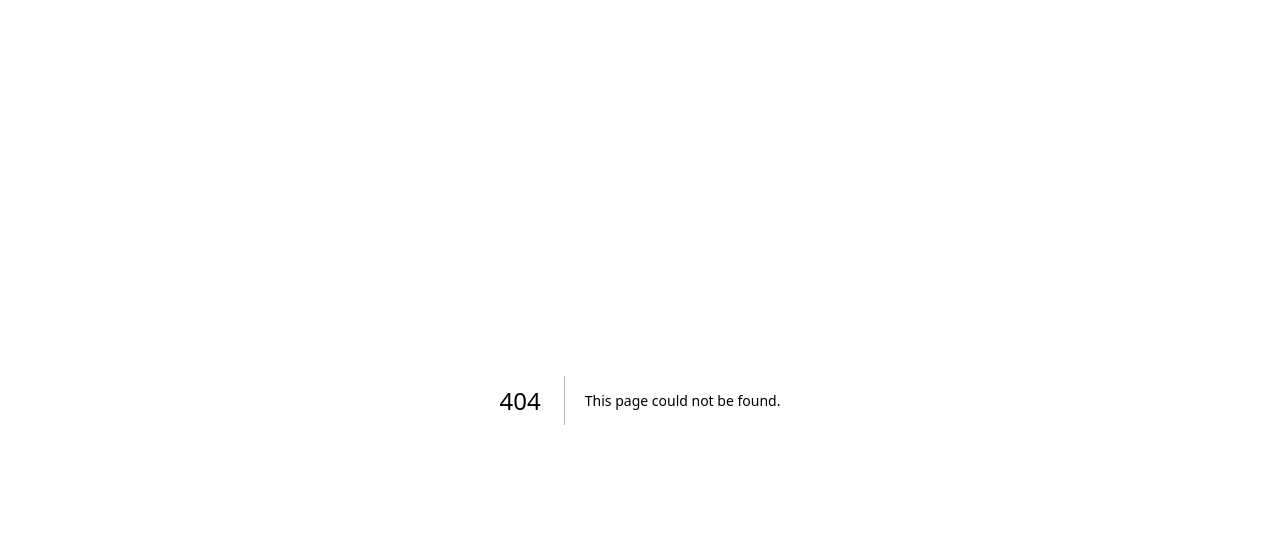
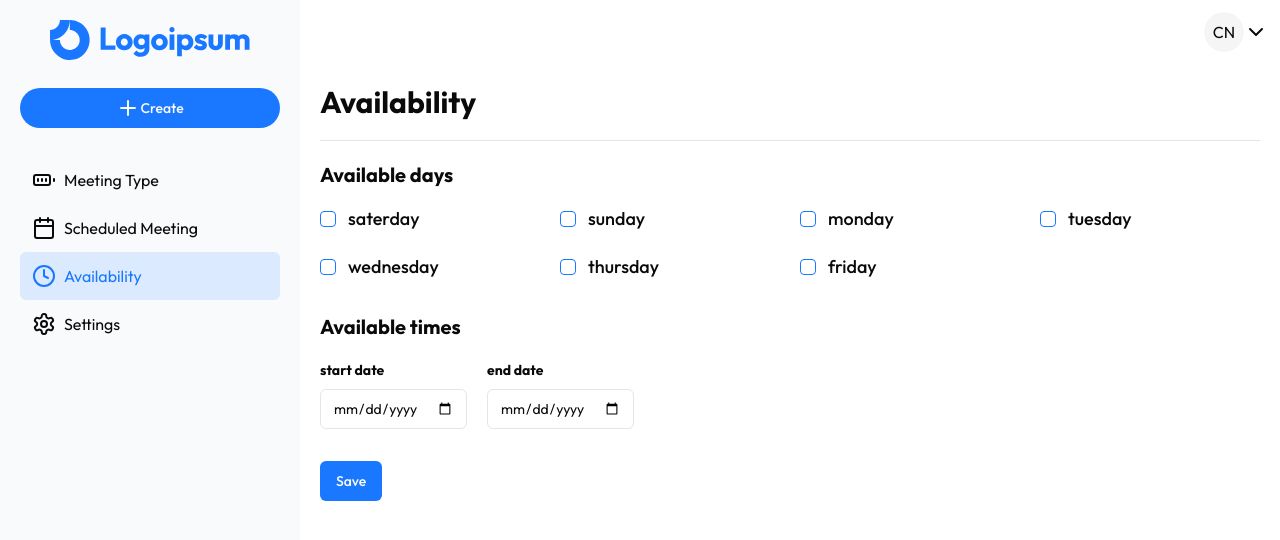
Before and after one commit to Mohamed-A-Zaki/client_meeting_scheduler_app, a Next.js app: page /dashboard/availability in a window 1280 px wide. Before the commit this address had no page. Shown: the top 540 px of the page. Built offline with nearby package versions, Linux system fonts and the light colour scheme.

Commit message:
create availability page

```diff
--- /dev/null
+++ b/app/dashboard/availability/page.tsx
@@ -0,0 +1,114 @@
+"use client";
+
+import { Button } from "@/components/ui/button";
+import { Checkbox } from "@/components/ui/checkbox";
+import {
+  Form,
+  FormControl,
+  FormField,
+  FormItem,
+  FormLabel,
+  FormMessage,
+} from "@/components/ui/form";
+import { Input } from "@/components/ui/input";
+import useAvailability from "@/hooks/useAvailability";
+import days from "@/utils/days";
+
+export default function Availability() {
+  const { form, onSubmit } = useAvailability();
+
+  return (
+    <div className="flex flex-col gap-5">
+      <h2 className="font-bold text-3xl border-b pb-5">Availability</h2>
+
+      <Form {...form}>
+        <form onSubmit={form.handleSubmit(onSubmit)} className="space-y-8">
+          {/* available days */}
+          <FormField
+            control={form.control}
+            name="available_days"
+            render={() => (
+              <FormItem>
+                <div className="mb-4">
+                  <h3 className="font-bold text-xl">Available days</h3>
+                </div>
+                <div className="grid grid-cols-2 md:grid-cols-4 gap-5">
+                  {days.map((item) => (
+                    <FormField
+                      key={item.id}
+                      control={form.control}
+                      name="available_days"
+                      render={({ field }) => {
+                        return (
+                          <FormItem
+                            key={item.id}
+                            className="flex flex-row items-center space-x-3 space-y-0"
+                          >
+                            <FormControl>
+                              <Checkbox
+                                checked={field.value?.includes(item.id)}
+                                onCheckedChange={(checked) => {
+                                  return checked
+                                    ? field.onChange([...field.value, item.id])
+                                    : field.onChange(
+                                        field.value?.filter(
+                                          (value) => value !== item.id
+                                        )
+                                      );
+                                }}
+                              />
+                            </FormControl>
+                            <FormLabel className="font-medium text-lg">
+                              {item.label}
+                            </FormLabel>
+                          </FormItem>
+                        );
+                      }}
+                    />
+                  ))}
+                </div>
+                <FormMessage />
+              </FormItem>
+            )}
+          />
+
+          {/* available times */}
+          <div>
+            <h3 className="font-bold text-xl mb-4">Available times</h3>
+            <div className="flex gap-5">
+              <FormField
+                control={form.control}
+                name="start_date"
+                render={({ field }) => (
+                  <FormItem>
+                    <FormLabel className="font-bold">start date</FormLabel>
+                    <FormControl>
+                      <Input type="date" placeholder="start date" {...field} />
+                    </FormControl>
+                    <FormMessage />
+                  </FormItem>
+                )}
+              />
+
+              <FormField
+                control={form.control}
+                name="end_date"
+                render={({ field }) => (
+                  <FormItem>
+                    <FormLabel className="font-bold">end date</FormLabel>
+                    <FormControl>
+                      <Input type="date" placeholder="end date" {...field} />
+                    </FormControl>
+                    <FormMessage />
+                  </FormItem>
+                )}
+              />
+            </div>
+          </div>
+
+          <Button type="submit">Save</Button>
+        </form>
+      </Form>
+    </div>
+  );
+}
--- a/components/dashboard/DashboardHeader.tsx
+++ b/components/dashboard/DashboardHeader.tsx
@@ -11,7 +11,7 @@ import {
 
 export default function DashboardHeader() {
   return (
-    <div className="p-3 border-b flex justify-end">
+    <div className="p-3 flex justify-end">
       <DropdownMenu>
         <DropdownMenuTrigger>
           <div className="flex items-center">
--- /dev/null
+++ b/components/ui/checkbox.tsx
@@ -0,0 +1,30 @@
+"use client"
+
+import * as React from "react"
+import * as CheckboxPrimitive from "@radix-ui/react-checkbox"
+import { Check } from "lucide-react"
+
+import { cn } from "@/lib/utils"
+
+const Checkbox = React.forwardRef<
+  React.ElementRef<typeof CheckboxPrimitive.Root>,
+  React.ComponentPropsWithoutRef<typeof CheckboxPrimitive.Root>
+>(({ className, ...props }, ref) => (
+  <CheckboxPrimitive.Root
+    ref={ref}
+    className={cn(
+      "peer h-4 w-4 shrink-0 rounded-sm border border-primary ring-offset-background focus-visible:outline-none focus-visible:ring-2 focus-visible:ring-ring focus-visible:ring-offset-2 disabled:cursor-not-allowed disabled:opacity-50 data-[state=checked]:bg-primary data-[state=checked]:text-primary-foreground",
+      className
+    )}
+    {...props}
+  >
+    <CheckboxPrimitive.Indicator
+      className={cn("flex items-center justify-center text-current")}
+    >
+      <Check className="h-4 w-4" />
+    </CheckboxPrimitive.Indicator>
+  </CheckboxPrimitive.Root>
+))
+Checkbox.displayName = CheckboxPrimitive.Root.displayName
+
+export { Checkbox }
--- /dev/null
+++ b/hooks/useAvailability.ts
@@ -0,0 +1,33 @@
+import { zodResolver } from "@hookform/resolvers/zod";
+import { useForm } from "react-hook-form";
+import { z } from "zod";
+
+export default function useAvailability() {
+  const FormSchema = z.object({
+    available_days: z
+      .array(z.string())
+      .refine((value) => value.some((item) => item), {
+        message: "You have to select at least one item.",
+      }),
+    start_date: z.string().date(),
+    end_date: z.string().date(),
+  });
+
+  const form = useForm<z.infer<typeof FormSchema>>({
+    resolver: zodResolver(FormSchema),
+    defaultValues: {
+      available_days: [],
+      start_date: "",
+      end_date: "",
+    },
+  });
+
+  function onSubmit(data: z.infer<typeof FormSchema>) {
+    console.log(data);
+  }
+
+  return {
+    form,
+    onSubmit,
+  };
+}
--- a/package.json
+++ b/package.json
@@ -12,6 +12,7 @@
     "@hookform/resolvers": "^3.4.0",
     "@mongez/react-atom": "^5.0.0",
     "@radix-ui/react-avatar": "^1.0.4",
+    "@radix-ui/react-checkbox": "^1.0.4",
     "@radix-ui/react-dropdown-menu": "^2.0.6",
     "@radix-ui/react-label": "^2.0.2",
     "@radix-ui/react-radio-group": "^1.1.3",
--- /dev/null
+++ b/utils/days.ts
@@ -0,0 +1,32 @@
+const days = [
+  {
+    id: "saterday",
+    label: "saterday",
+  },
+  {
+    id: "sunday",
+    label: "sunday",
+  },
+  {
+    id: "monday",
+    label: "monday",
+  },
+  {
+    id: "tuesday",
+    label: "tuesday",
+  },
+  {
+    id: "wednesday",
+    label: "wednesday",
+  },
+  {
+    id: "thursday",
+    label: "thursday",
+  },
+  {
+    id: "friday",
+    label: "friday",
+  },
+];
+
+export default days;
```
Also changed, not shown: 1 other file (tests, documents, lock files or other folders).
